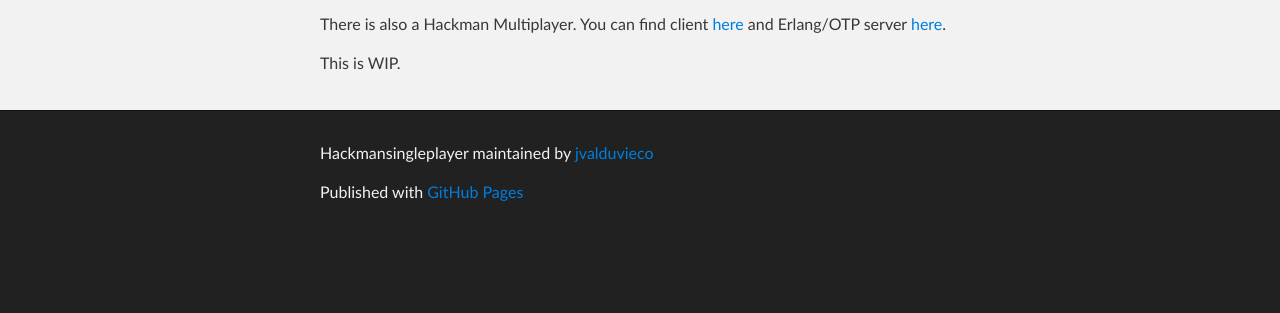
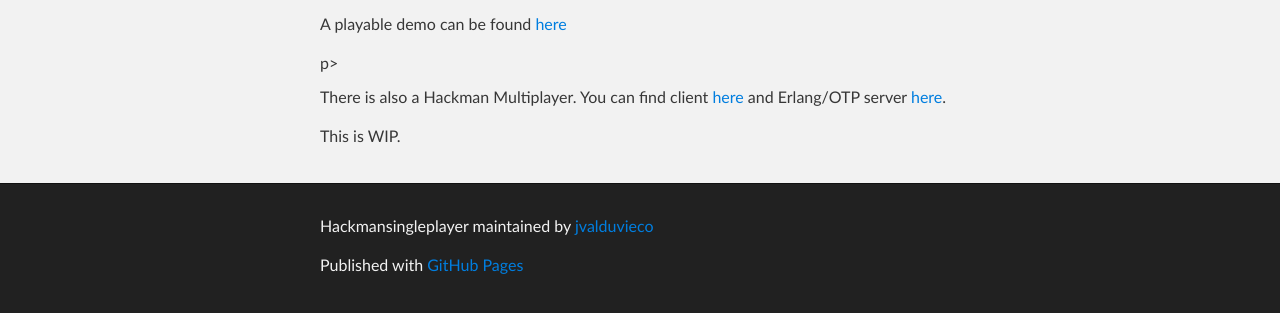
Before and after one commit to jvalduvieco/HackmanSinglePlayer, a plain HTML site: page index.html in a window 1280 px wide. Shown: the part 435-748 px from the top of the page. Drawn offline with Linux system fonts and the light colour scheme.

Commit message:
Added a link to the demo

```diff
--- a/index.html
+++ b/index.html
@@ -35,6 +35,7 @@
 
 <p>HackmanJS is an obvious clone of pac-man implemented in JavaScript using MelonJS engine.
 This is a fork of <a href="https://github.com/amamaenko/HackmanJS">amamaenko's work</a> I evolved to near complete functionality and updated to <a href="https://github.com/melonjs/melonJS">melonJS</a> current (0.9.7).</p>
+<p>A playable demo can be found <a href='http://jvalduvieco.github.com/HackmanSinglePlayer/'>here</a></p>p>
 
 <p>There is also a Hackman Multiplayer. You can find client <a href="https://github.com/jvalduvieco/HackmanJSMultiPlayer">here</a> and Erlang/OTP server <a href="https://github.com/jvalduvieco/HackmanServer">here</a>. </p>
 
```
